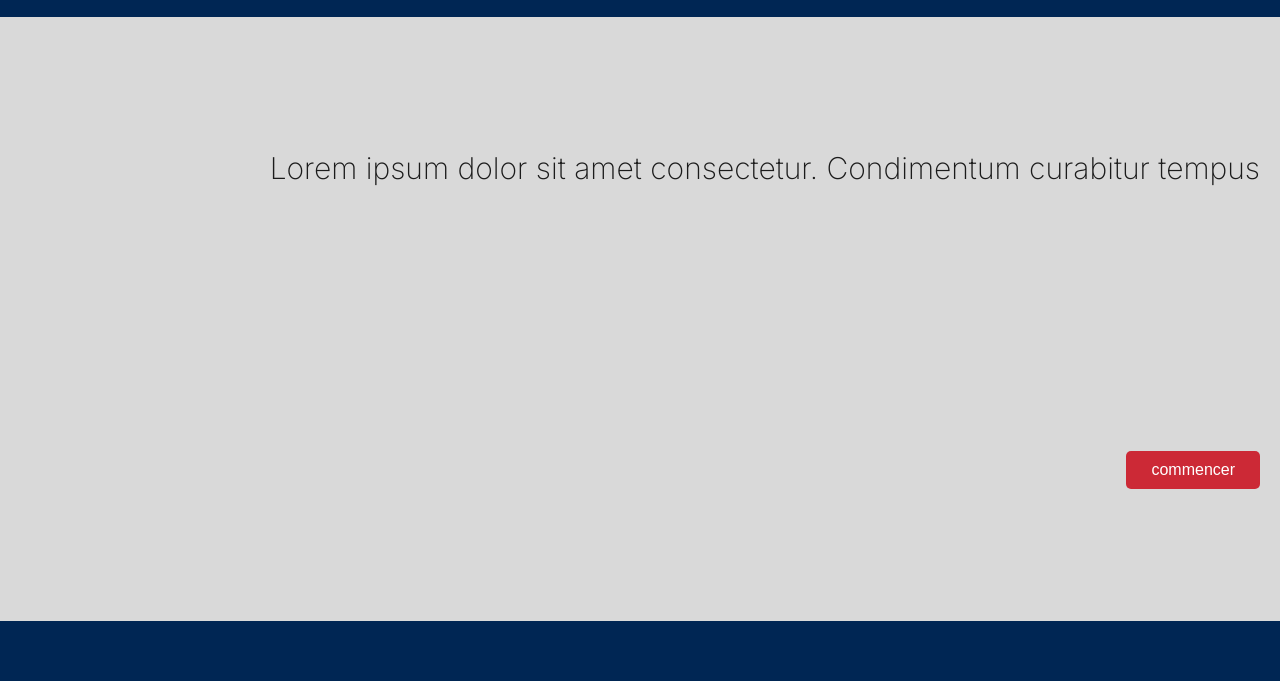
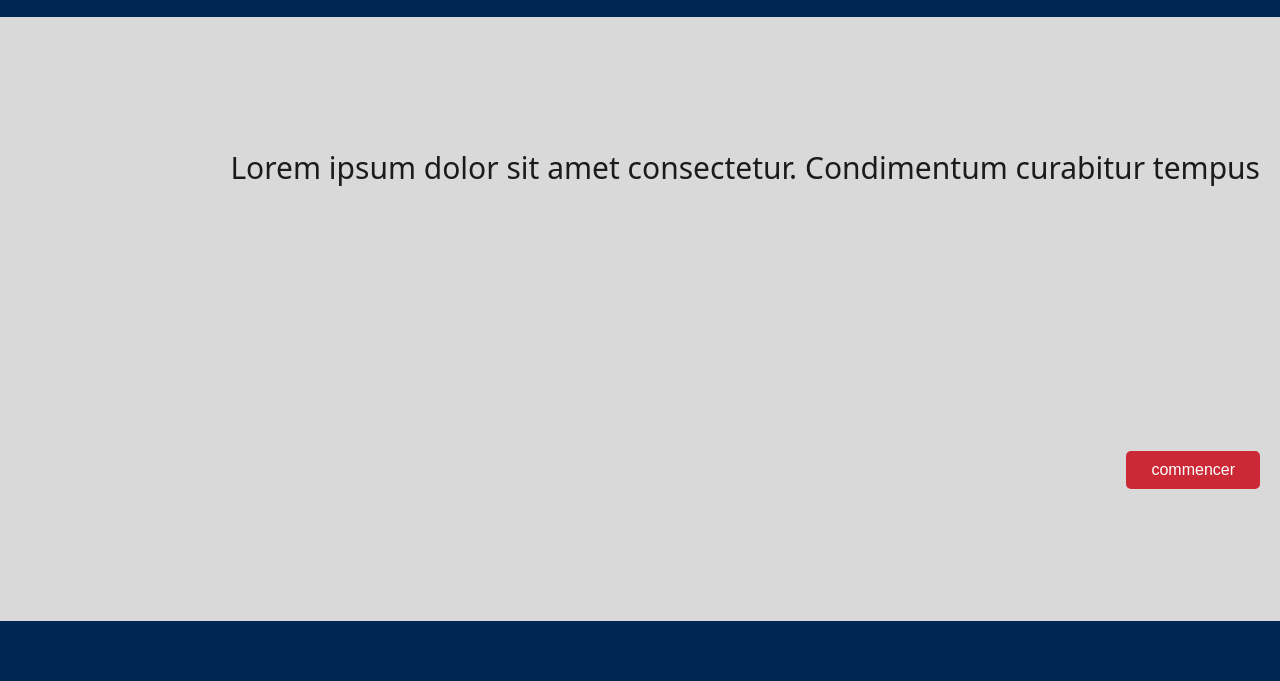
Before and after one commit to pieralonso/dubois, a website with bundled scripts: page index.html in a window 1280 px wide. Shown: the part 119-800 px from the top of the page. Built offline with nearby package versions, Linux system fonts and the light colour scheme.

Commit message:
cambio menor

```diff
--- a/css/styles.css
+++ b/css/styles.css
@@ -28,7 +28,7 @@ body, .container {
 	color: #FFFFFF;
 	max-width: 100vw;
 	height: calc(100vh - 60px);
-	font-family: "Inter", sans-serif;
+	font-family: system-ui, -apple-system, BlinkMacSystemFont, 'Segoe UI', Roboto, Oxygen, Ubuntu, Cantarell, 'Open Sans', 'Helvetica Neue', sans-serif ;
 	scrollbar-width:none;
 	overflow-y: scroll;
 }
```
